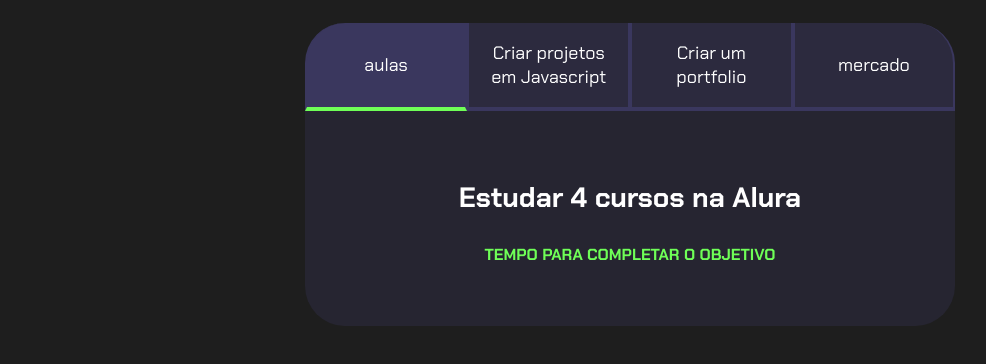
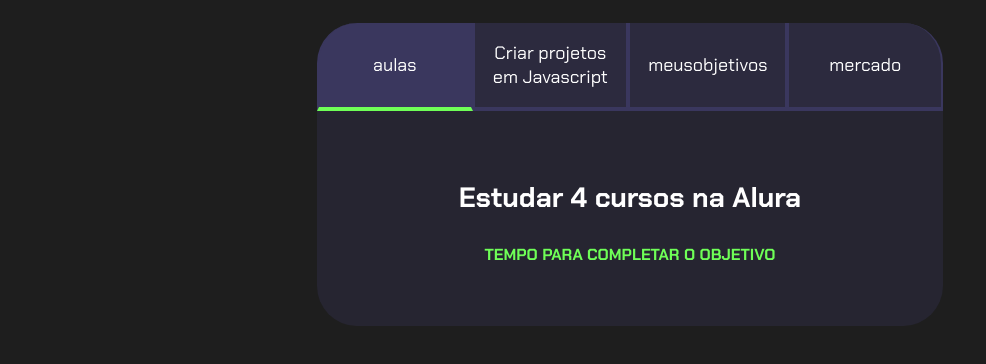
Before and after one commit to danielivieira/meusobjetivosdoano, a plain HTML site: page index.html in a window 1280 px wide. Shown: the part 80-444 px from the top of the page, without its empty margins (10-996 px from the left). Drawn offline with Linux system fonts and the light colour scheme.

Commit message:
meusobjetivos

```diff
--- a/index.html
+++ b/index.html
@@ -13,7 +13,7 @@
         <div class="botoes">
             <button class="botao ativo">aulas</button>
             <button class="botao">Criar projetos em Javascript</button>
-            <button class="botao">Criar um portfolio</button>
+            <button class="botao">meusobjetivos</button>
             <button class="botao">mercado</button>
         </div>
         <div class="abas-textos">
```
